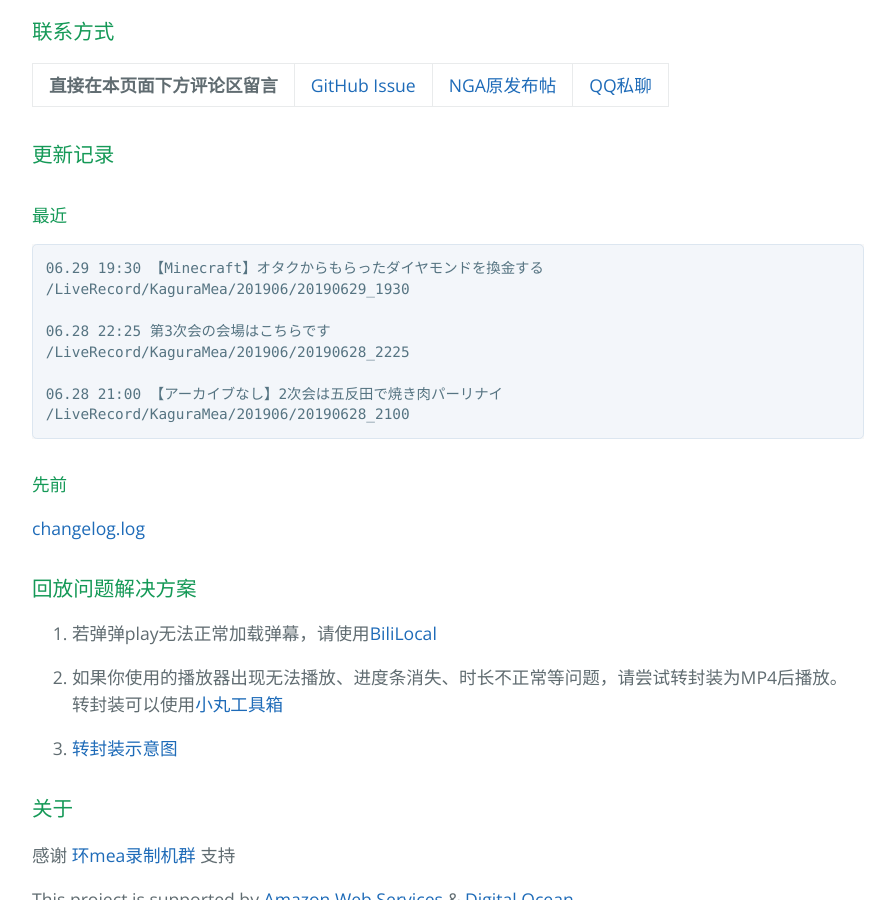
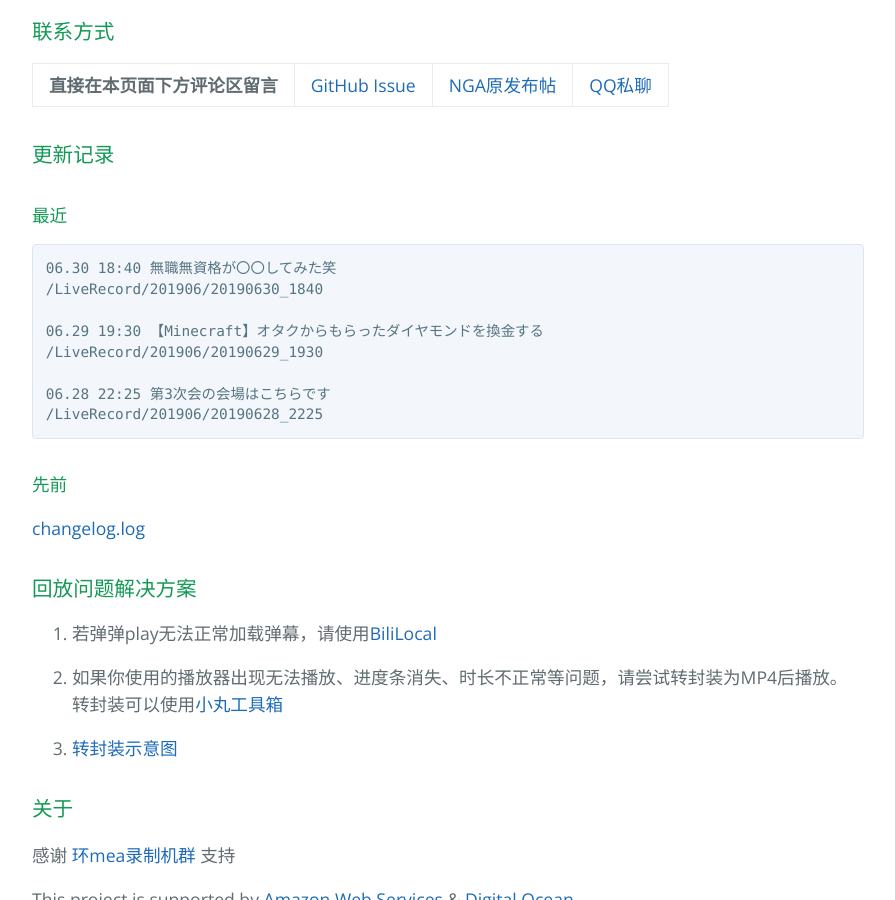
Before and after one commit to kaguramea-record/kaguramea-record.github.io, a Jekyll site: the page built from index.md, in a window 1280 px wide and 900 px high, scrolled down 1170 px. Shown: the whole window, without its empty margins (192-1087 px from the left). Built offline with Jekyll 4.4.1, drawn with Linux system fonts in a browser that asks for light colours; comment, search, counter and statistics services are not loaded.

Commit message:
Update 190630

````diff
--- a/index.md
+++ b/index.md
@@ -38,14 +38,14 @@ layout: default
 #### 最近
 
 ```
+06.30 18:40 無職無資格が〇〇してみた笑
+/LiveRecord/201906/20190630_1840
+
 06.29 19:30 【Minecraft】オタクからもらったダイヤモンドを換金する
-/LiveRecord/KaguraMea/201906/20190629_1930
+/LiveRecord/201906/20190629_1930
 
 06.28 22:25 第3次会の会場はこちらです
-/LiveRecord/KaguraMea/201906/20190628_2225
-
-06.28 21:00 【アーカイブなし】2次会は五反田で焼き肉パーリナイ
-/LiveRecord/KaguraMea/201906/20190628_2100
+/LiveRecord/201906/20190628_2225
 ```
 
 #### 先前
````
Also changed, not shown: 1 other file.
